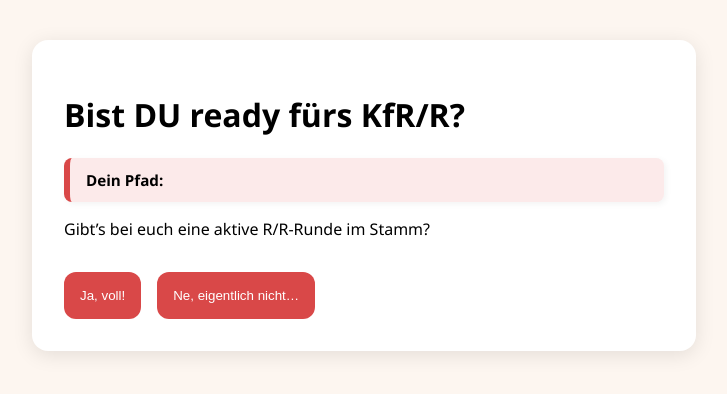
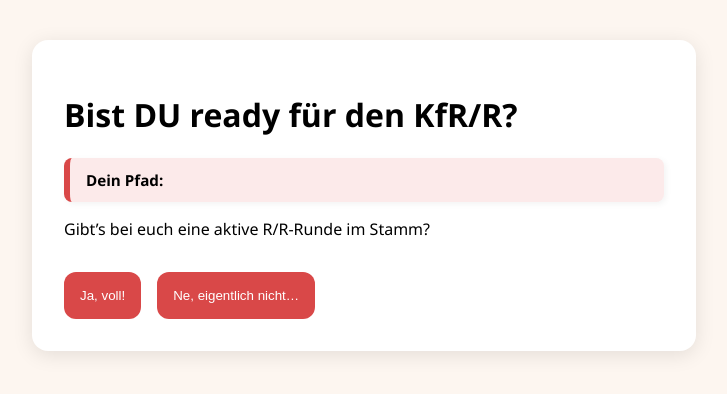
Before and after one commit to LBAusbildung/-KfRR, a plain HTML site: page index.html in a window 1280 px wide. Shown: the whole page, without its empty margins (276-1003 px from the left). Drawn offline with Linux system fonts and the light colour scheme.

Commit message:
Update index.html

```diff
--- a/index.html
+++ b/index.html
@@ -3,12 +3,12 @@
 <head>
   <meta charset="UTF-8" />
   <meta name="viewport" content="width=device-width, initial-scale=1.0" />
-  <title>Bist du ready fürs KfR/R?</title>
+  <title>Bist du ready für den KfR/R?</title>
   <link rel="stylesheet" href="style.css" />
 </head>
 <body>
   <div class="container">
-    <h1>Bist DU ready fürs KfR/R?</h1>
+    <h1>Bist DU ready für den KfR/R?</h1>
 
     <div id="path-box">
       <strong>Dein Pfad:</strong> <span id="path"></span>
```
